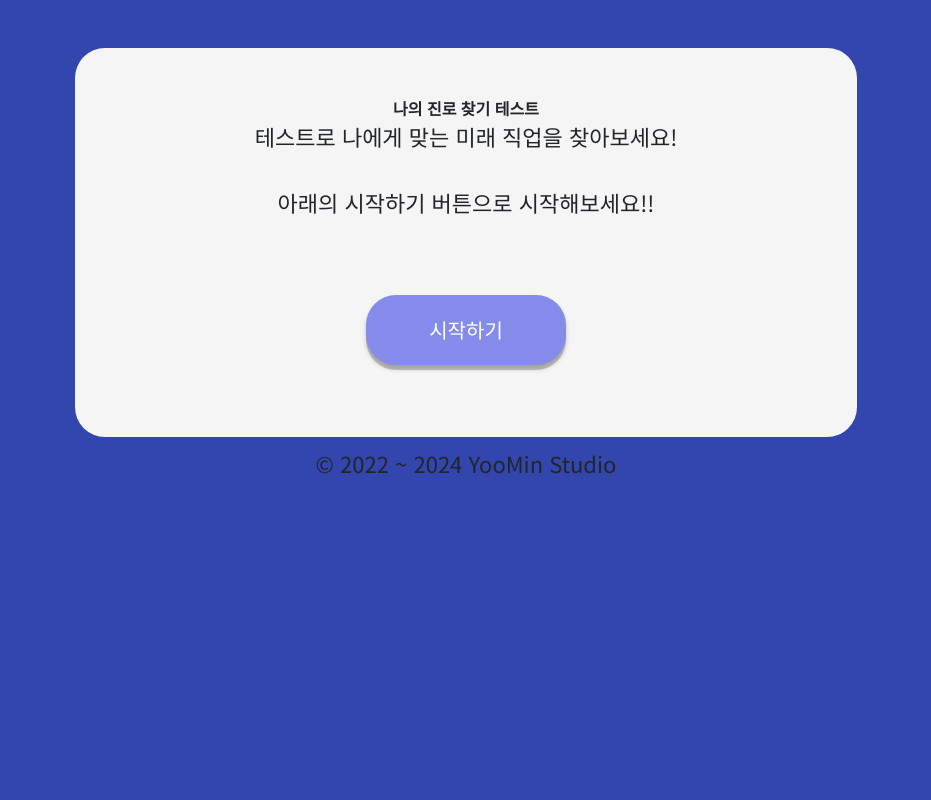
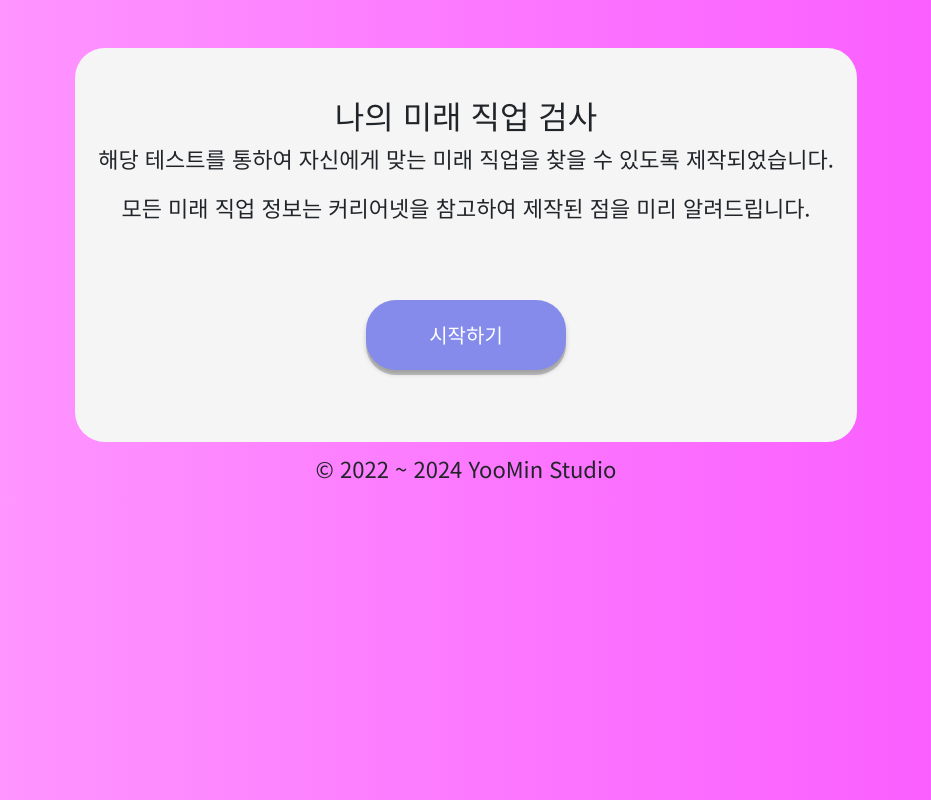
Before and after one commit to yoomin1122/futurejob, a plain HTML site: page index.html in a window 1280 px wide. Shown: the whole page, without its empty margins (174-1105 px from the left). Drawn offline with nearby package versions, Linux system fonts and the light colour scheme.

Commit message:
디자인, 텍스트 변경

```diff
--- a/index.html
+++ b/index.html
@@ -15,7 +15,7 @@
     <link href="https://cdn.jsdelivr.net/npm/bootstrap@5.2.0-beta1/dist/css/bootstrap.min.css" rel="stylesheet" integrity="sha384-0evHe/X+R7YkIZDRvuzKMRqM+OrBnVFBL6DOitfPri4tjfHxaWutUpFmBp4vmVor" crossorigin="anonymous">
     <style>
         body{
-    background-color: #3346ae;
+    background: linear-gradient(to right, #FF9FFF, #F954FF);
 }
     </style>
 </head>
@@ -23,12 +23,13 @@
     <div class="container-sm">
         <section id="main" class="mx-auto pt-5 pb-5 mt-5 px-3">
 
-                <strong>나의 진로 찾기 테스트</strong>
+                <h2>나의 미래 직업 검사</h2>
 
                 <div class="col-lg-3 col-md-4 col-sm-4 col-6 mx-auto">
                 </div>
 
-                <p>테스트로 나에게 맞는 미래 직업을 찾아보세요!<br></br>아래의 시작하기 버튼으로 시작해보세요!!</p>
+                <p>해당 테스트를 통하여 자신에게 맞는 미래 직업을 찾을 수 있도록 제작되었습니다.</p>
+                <p>모든 미래 직업 정보는 커리어넷을 참고하여 제작된 점을 미리 알려드립니다.</p>
 
                 <button type = "button" class = "btncss"
                 onclick = "js:begin()">시작하기</button>
```
